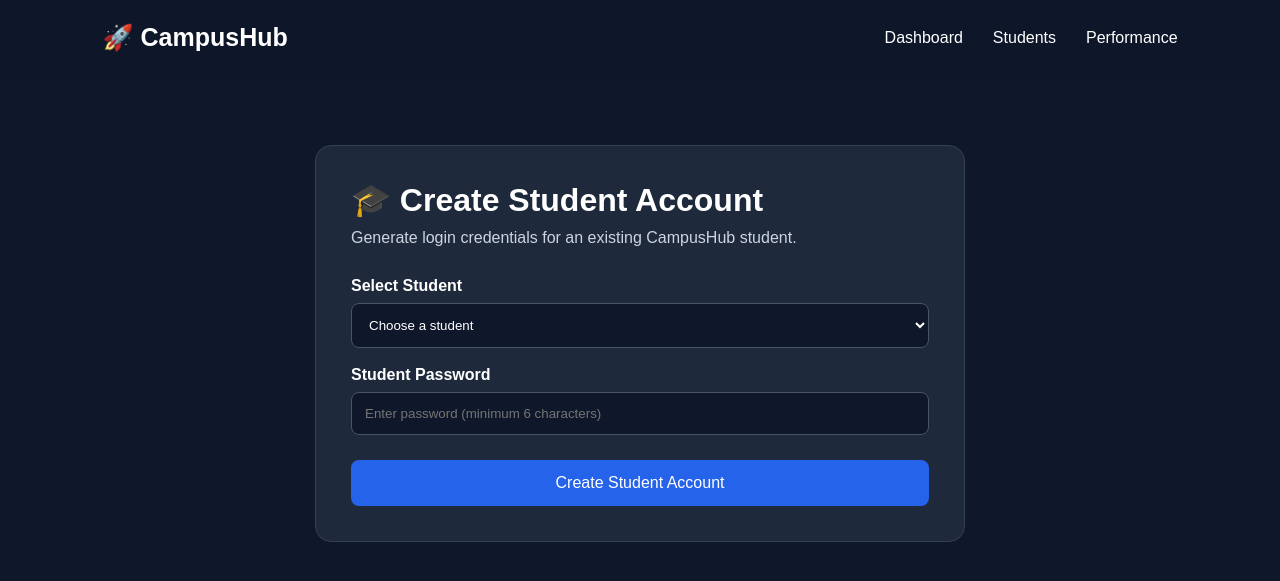
After one commit to eshitashukla634-tech/CampusHub, a Flask app: page /create-student-account in a window 1280 px wide. The commit adds this page. Shown: the top 581 px of the page. Run offline with Flask 3, Linux system fonts and the light colour scheme; the visitor is signed in with stand-in values (Sample User, id 1); data that the repository does not hold is empty.

Commit message:
add role-based login and student account creation

```diff
--- a/app.py
+++ b/app.py
@@ -7,6 +7,8 @@ app = Flask(__name__)
 
 app.secret_key = "campushub-development-key"
 
+
+# Login Protection
 def login_required(function):
 
     @wraps(function)
@@ -19,6 +21,33 @@ def login_required(function):
 
     return wrapper
 
+# Admin Protection
+def admin_required(function):
+
+    @wraps(function)
+    @login_required
+    def wrapper(*args, **kwargs):
+
+        if session.get("user_role") != "admin":
+            return "Access denied! Admin permission required.", 403
+
+        return function(*args, **kwargs)
+
+    return wrapper
+
+# Student Protection
+def student_required(function):
+
+    @wraps(function)
+    @login_required
+    def wrapper(*args, **kwargs):
+
+        if session.get("user_role") != "student":
+            return "Access denied! Student permission required.", 403
+
+        return function(*args, **kwargs)
+
+    return wrapper
 
 def generate_notifications(user_id):
 
@@ -96,7 +125,7 @@ def login():
         cursor = connection.cursor()
 
         cursor.execute("""
-            SELECT id, name, email, role
+            SELECT id, name, email, role, student_id
             FROM users
             WHERE email = ? AND password = ?
         """, (email, password))
@@ -107,11 +136,17 @@ def login():
 
         if user:
 
+            session.clear()
+
             session["user_id"] = user[0]
             session["user_name"] = user[1]
             session["user_role"] = user[3]
+            session["student_id"] = user[4]
 
-            return redirect(url_for("dashboard"))
+            if user[3] == "admin":
+                return redirect(url_for("dashboard"))
+            elif user[3] == "student":
+                return redirect(url_for("student_dashboard"))
 
         else:
 
@@ -177,6 +212,113 @@ def dashboard():
         total_assignments=total_assignments,
         pending_assignments=pending_assignments
     )
+
+
+
+# =====================================
+# STUDENT DASHBOARD
+# =====================================
+
+@app.route("/student-dashboard")
+@student_required
+def student_dashboard():
+
+    student_id = session.get("student_id")
+
+    if not student_id:
+        return "Student account is not linked to a student record.", 403
+
+    connection = sqlite3.connect("campushub.db")
+    cursor = connection.cursor()
+
+    # Student information
+    cursor.execute("""
+        SELECT name, roll_no, course, email
+        FROM students
+        WHERE id = ?
+    """, (student_id,))
+
+    student = cursor.fetchone()
+
+    if student is None:
+        connection.close()
+        return "Student record not found.", 404
+
+    # Attendance summary
+    cursor.execute("""
+        SELECT
+            COUNT(*),
+            SUM(CASE WHEN status = 'Present' THEN 1 ELSE 0 END),
+            SUM(CASE WHEN status = 'Absent' THEN 1 ELSE 0 END)
+        FROM attendance
+        WHERE student_id = ?
+    """, (student_id,))
+
+    attendance_data = cursor.fetchone()
+
+    total_attendance = attendance_data[0] or 0
+    present_count = attendance_data[1] or 0
+    absent_count = attendance_data[2] or 0
+
+    attendance_percentage = (
+        round((present_count / total_attendance) * 100, 2)
+        if total_attendance > 0 else 0
+    )
+
+    # Performance summary
+    cursor.execute("""
+        SELECT
+            COUNT(*),
+            AVG(obtained_marks * 100.0 / total_marks)
+        FROM performance
+        WHERE student_id = ?
+        AND total_marks > 0
+    """, (student_id,))
+
+    performance_data = cursor.fetchone()
+
+    total_assessments = performance_data[0] or 0
+    average_performance = round(
+        performance_data[1] or 0, 2
+    )
+
+    # Student's performance records
+    cursor.execute("""
+        SELECT subject, assessment_name,
+               obtained_marks, total_marks, assessment_date
+        FROM performance
+        WHERE student_id = ?
+        ORDER BY assessment_date DESC
+    """, (student_id,))
+
+    performance_records = cursor.fetchall()
+
+    # Assignments
+    cursor.execute("""
+        SELECT title, subject, description, due_date, status
+        FROM assignments
+        ORDER BY due_date
+    """)
+
+    assignments = cursor.fetchall()
+
+    connection.close()
+
+    return render_template(
+        "student_dashboard.html",
+        student=student,
+        total_attendance=total_attendance,
+        present_count=present_count,
+        absent_count=absent_count,
+        attendance_percentage=attendance_percentage,
+        total_assessments=total_assessments,
+        average_performance=average_performance,
+        performance_records=performance_records,
+        assignments=assignments
+    )
+
+
+
 
 @app.route("/profile")
 @login_required
@@ -274,6 +416,90 @@ def add_student():
         return redirect(url_for("students"))
 
     return render_template("add_student.html")
+
+
+# =====================================
+# CREATE STUDENT LOGIN ACCOUNT
+# =====================================
+
+@app.route("/create-student-account", methods=["GET", "POST"])
+@admin_required
+def create_student_account():
+
+    connection = sqlite3.connect("campushub.db")
+    cursor = connection.cursor()
+
+    # Get students who do not have login accounts
+    cursor.execute("""
+        SELECT id, name, roll_no, email
+        FROM students
+        WHERE id NOT IN (
+            SELECT student_id
+            FROM users
+            WHERE student_id IS NOT NULL
+        )
+        ORDER BY name
+    """)
+
+    students = cursor.fetchall()
+
+    error = None
+
+    if request.method == "POST":
+
+        student_id = request.form["student_id"]
+        password = request.form["password"]
+
+        if not password or len(password) < 6:
+            error = "Password must contain at least 6 characters."
+
+        else:
+
+            cursor.execute("""
+                SELECT name, email
+                FROM students
+                WHERE id = ?
+            """, (student_id,))
+
+            student = cursor.fetchone()
+
+            if student is None:
+                error = "Student not found."
+
+            elif not student[1]:
+                error = "Please add an email to this student's profile first."
+
+            else:
+
+                try:
+
+                    cursor.execute("""
+                        INSERT INTO users
+                        (name, email, password, role, student_id)
+                        VALUES (?, ?, ?, 'student', ?)
+                    """, (
+                        student[0],
+                        student[1],
+                        password,
+                        student_id
+                    ))
+
+                    connection.commit()
+                    connection.close()
+
+                    return redirect(url_for("students"))
+
+                except sqlite3.IntegrityError:
+                    error = "An account with this email or student already exists."
+
+    connection.close()
+
+    return render_template(
+        "create_student_account.html",
+        students=students,
+        error=error
+    )
+
 
 
 
--- /dev/null
+++ b/templates/create_student_account.html
@@ -0,0 +1,143 @@
+<!DOCTYPE html>
+<html lang="en">
+
+<head>
+    <meta charset="UTF-8">
+    <meta name="viewport" content="width=device-width, initial-scale=1.0">
+
+    <title>Create Student Account | CampusHub</title>
+
+    <link rel="stylesheet"
+          href="{{ url_for('static', filename='css/style.css') }}">
+
+    <style>
+        .account-container {
+            max-width: 650px;
+            margin: 70px auto;
+            padding: 35px;
+            background: #1e293b;
+            color: white;
+            border-radius: 16px;
+            border: 1px solid #334155;
+        }
+
+        .account-container h1 {
+            margin-bottom: 10px;
+        }
+
+        .account-container p {
+            color: #cbd5e1;
+        }
+
+        .account-form {
+            margin-top: 30px;
+        }
+
+        .account-form label {
+            display: block;
+            margin: 18px 0 8px;
+            font-weight: bold;
+        }
+
+        .account-form input,
+        .account-form select {
+            width: 100%;
+            padding: 13px;
+            border-radius: 8px;
+            border: 1px solid #475569;
+            background: #0f172a;
+            color: white;
+            box-sizing: border-box;
+        }
+
+        .account-form button {
+            margin-top: 25px;
+            width: 100%;
+            padding: 14px;
+            background: #2563eb;
+            color: white;
+            border: none;
+            border-radius: 8px;
+            cursor: pointer;
+            font-size: 16px;
+        }
+
+        .error-message {
+            color: #fca5a5;
+            background: #450a0a;
+            padding: 12px;
+            border-radius: 8px;
+            margin-top: 15px;
+        }
+    </style>
+
+</head>
+
+<body>
+
+<nav class="navbar">
+
+    <div class="logo">🚀 CampusHub</div>
+
+    <div class="nav-links">
+        <a href="{{ url_for('dashboard') }}">Dashboard</a>
+        <a href="{{ url_for('students') }}">Students</a>
+        <a href="{{ url_for('performance') }}">Performance</a>
+    </div>
+
+</nav>
+
+
+<div class="account-container">
+
+    <h1>🎓 Create Student Account</h1>
+
+    <p>
+        Generate login credentials for an existing CampusHub student.
+    </p>
+
+    {% if error %}
+        <div class="error-message">
+            {{ error }}
+        </div>
+    {% endif %}
+
+    <form method="POST" class="account-form">
+
+        <label>Select Student</label>
+
+        <select name="student_id" required>
+
+            <option value="">Choose a student</option>
+
+            {% for student in students %}
+
+                <option value="{{ student[0] }}">
+                    {{ student[1] }} — {{ student[2] }}
+                </option>
+
+            {% endfor %}
+
+        </select>
+
+
+        <label>Student Password</label>
+
+        <input
+            type="password"
+            name="password"
+            placeholder="Enter password (minimum 6 characters)"
+            minlength="6"
+            required
+        >
+
+        <button type="submit">
+            Create Student Account
+        </button>
+
+    </form>
+
+</div>
+
+</body>
+</html>
```
Also changed, not shown: database.py (+37 -8 lines), templates/students.html (+8 -3 lines), templates/student_dashboard.html (added).
